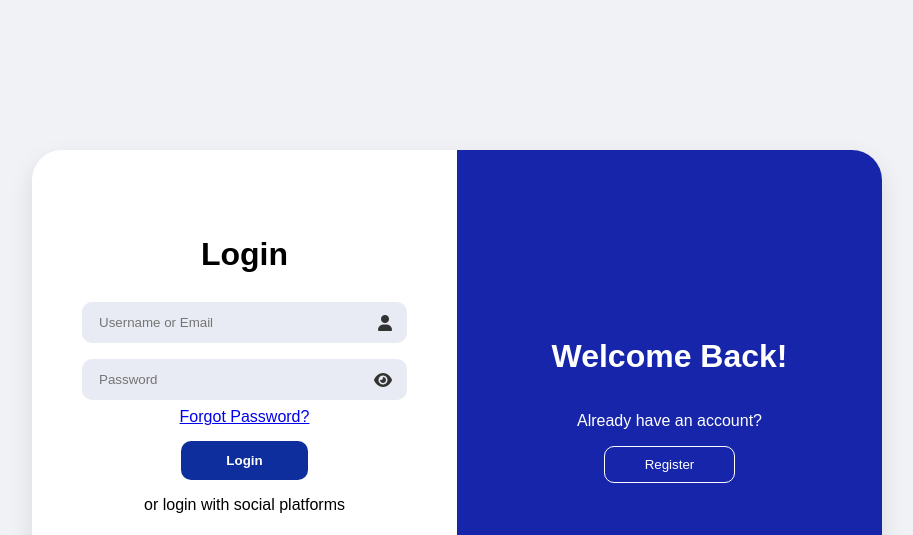
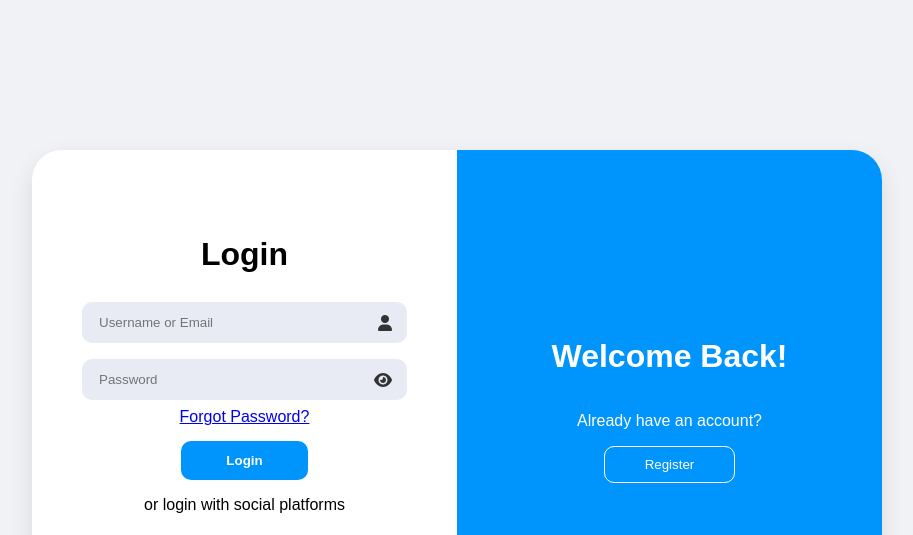
Before and after one commit to Yahoo-football/Music_play, a plain HTML site: page pages/login.html in a window 1280 px wide. Shown: the top 535 px of the page, without its empty margins (183-1096 px from the left). Drawn offline with Linux system fonts and the light colour scheme.

Commit message:
update color

```diff
--- a/css/login.css
+++ b/css/login.css
@@ -71,7 +71,7 @@ input {
 i { color: #333; }
 
 .main-btn {
-    background-color: #0f2e9e;
+    background-color: #0095FD;
     color: white;
     border-radius: 10px;
     border: none;
@@ -113,7 +113,7 @@ i { color: #333; }
 }
 
 .overlay {
-    background: #1625a9;
+    background: #0095FD;
     color: white;
     position: relative;
     left: -100%;
```
